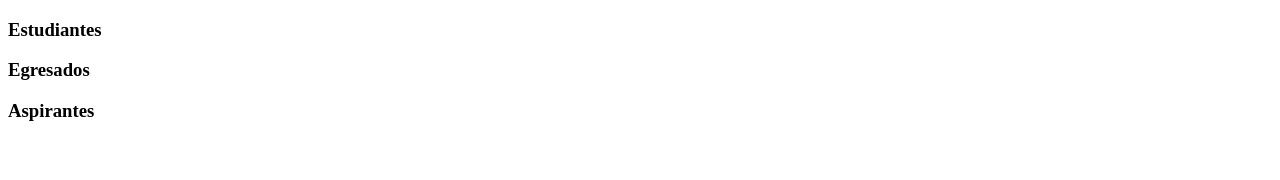
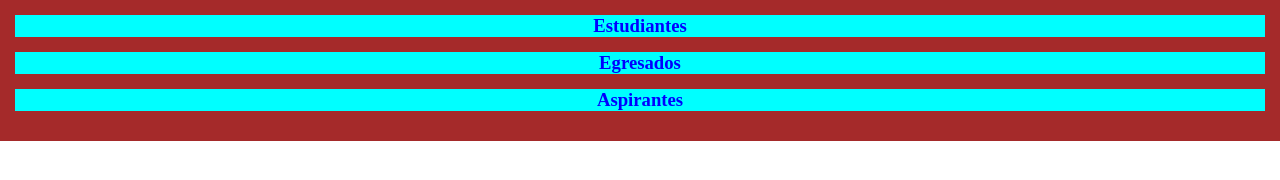
Before and after one commit to danyynav/Practicas-P3, a plain HTML site: page u3/media.html in a window 1280 px wide. Drawn offline with Linux system fonts and the light colour scheme; the site is published under a folder, as on GitHub Pages, so addresses that start at the root find nothing.

Commit message:
Update media.html

```diff
--- a/u3/media.html
+++ b/u3/media.html
@@ -4,7 +4,7 @@
     <meta charset="UTF-8">
     <meta name="viewport" content="width=device-width, initial-scale=1.0">
     <title>Media</title>
-    <link rel="stylesheet" href="/css/media.css">
+    <link rel="stylesheet" href="../css/media.css">
 </head>
 <body>
     <section class="contenedor">
```
